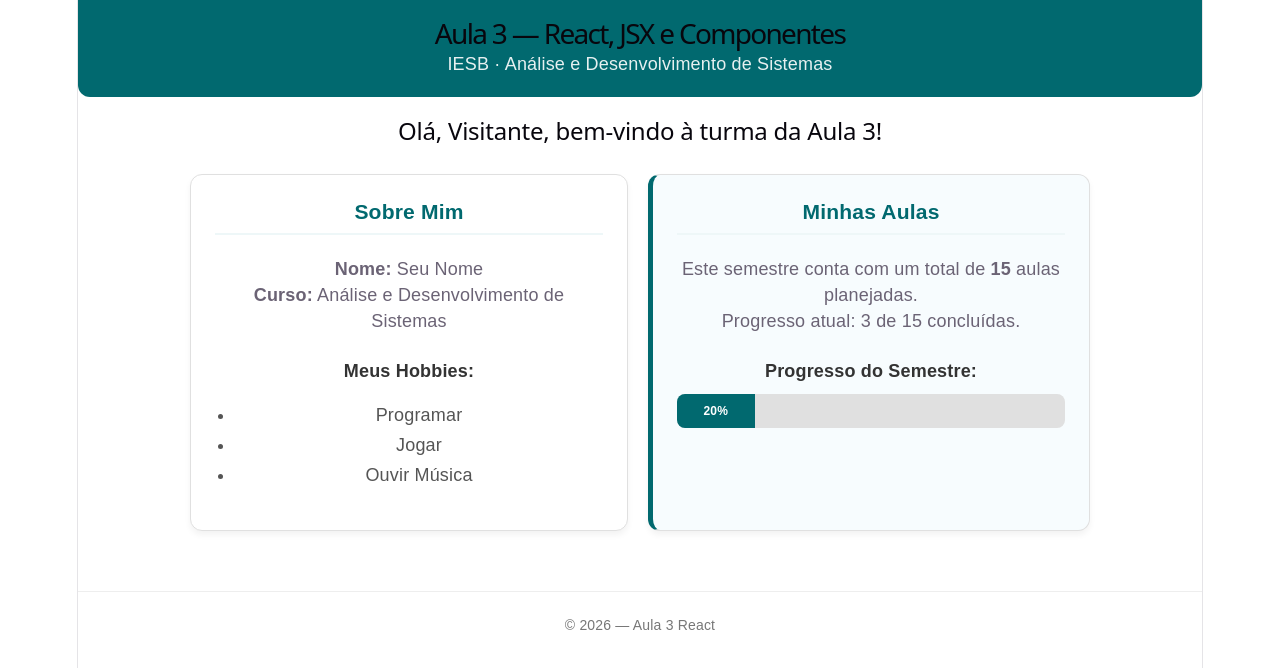
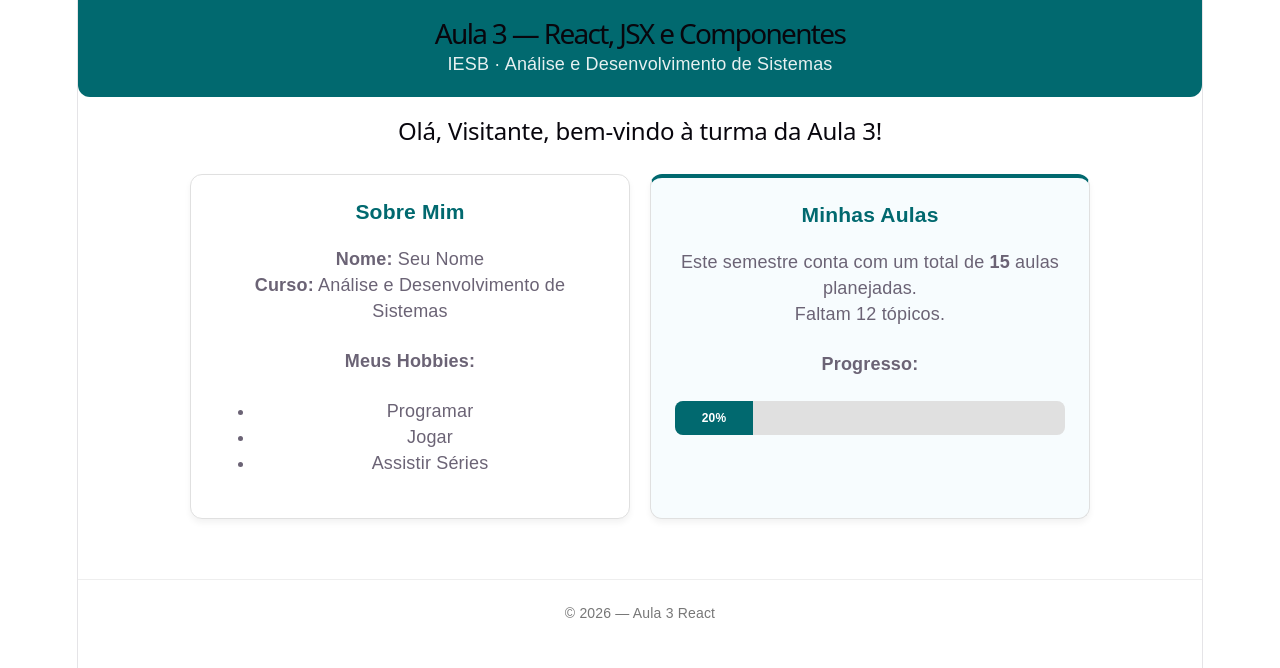
Before and after one commit to DNeves8/aula3-react, a React (Vite) app: page / in a window 1280 px wide. Shown: the top 668 px of the page. Built offline with nearby package versions, Linux system fonts and the light colour scheme.

Commit message:
feat: pagina pessoal completa concluindo a atividade 10

```diff
--- a/src/App.jsx
+++ b/src/App.jsx
@@ -1,6 +1,7 @@
 import Cabecalho from "./Cabecalho";
 import Saudacao from "./Saudacao";
-import Cartao from "./Cartao";
+import CartaoSobre from "./CartaoSobre";
+import CartaoAulas from "./CartaoAulas";
 import Rodape from "./Rodape";
 
 function App() {
@@ -8,7 +9,10 @@ function App() {
     <>
       <Cabecalho />
       <Saudacao />
-      <Cartao />
+      <div className="container-cartoes">
+        <CartaoSobre />
+        <CartaoAulas />
+      </div>
       <Rodape />
     </>
   );
--- a/src/Cartao.css
+++ b/src/Cartao.css
@@ -20,38 +20,20 @@
 }
 
 .cartao--destaque {
-  border-left: 5px solid #01696F;
+  border-top: 4px solid #01696F;
   background-color: #f7fcfe;
 }
 
 .cartao h3 {
   color: #01696F;
   margin-top: 0;
-  border-bottom: 2px solid #eef7f8;
-  padding-bottom: 8px;
 }
 
-.cartao h4 {
-  color: #333;
-  margin-bottom: 8px;
-}
-
-.cartao ul {
-  padding-left: 20px;
-  color: #555;
-}
-
-.cartao li {
-  margin-bottom: 4px;
-}
-
-/* Estilos da Barra de Progresso (Desafio Bônus) */
 .barra-progresso-bg {
   background-color: #e0e0e0;
   border-radius: 8px;
   overflow: hidden;
   width: 100%;
-  margin-top: 10px;
 }
 
 .barra-progresso-fill {
@@ -61,5 +43,4 @@
   font-size: 12px;
   font-weight: bold;
   padding: 4px 0;
-  transition: width 0.5s ease-in-out;
 }
--- /dev/null
+++ b/src/CartaoAulas.jsx
@@ -0,0 +1,27 @@
+import "./Cartao.css";
+
+function CartaoAulas() {
+  const totalAulas = 15;
+  const concluidas = 3;
+
+  return (
+    <div className="cartao cartao--destaque">
+      <h3>Minhas Aulas</h3>
+      <p>Este semestre conta com um total de <strong>{totalAulas}</strong> aulas planejadas.</p>
+      <p>Faltam {totalAulas - concluidas} tópicos.</p>
+
+      {/* Desafio Bônus: Barra de progresso */}
+      <h4>Progresso:</h4>
+      <div className="barra-progresso-bg">
+        <div
+          className="barra-progresso-fill"
+          style={{ width: `${Math.round((concluidas / totalAulas) * 100)}%` }}
+        >
+          {Math.round((concluidas / totalAulas) * 100)}%
+        </div>
+      </div>
+    </div>
+  );
+}
+
+export default CartaoAulas;
--- /dev/null
+++ b/src/CartaoSobre.jsx
@@ -0,0 +1,23 @@
+import "./Cartao.css";
+
+function CartaoSobre() {
+  const nome = "Seu Nome";
+  const curso = "Análise e Desenvolvimento de Sistemas";
+  const hobbies = ["Programar", "Jogar", "Assistir Séries"];
+
+  return (
+    <div className="cartao">
+      <h3>Sobre Mim</h3>
+      <p><strong>Nome:</strong> {nome}</p>
+      <p><strong>Curso:</strong> {curso}</p>
+      <h4>Meus Hobbies:</h4>
+      <ul>
+        {hobbies.map((hobby, index) => (
+          <li key={index}>{hobby}</li>
+        ))}
+      </ul>
+    </div>
+  );
+}
+
+export default CartaoSobre;
```
